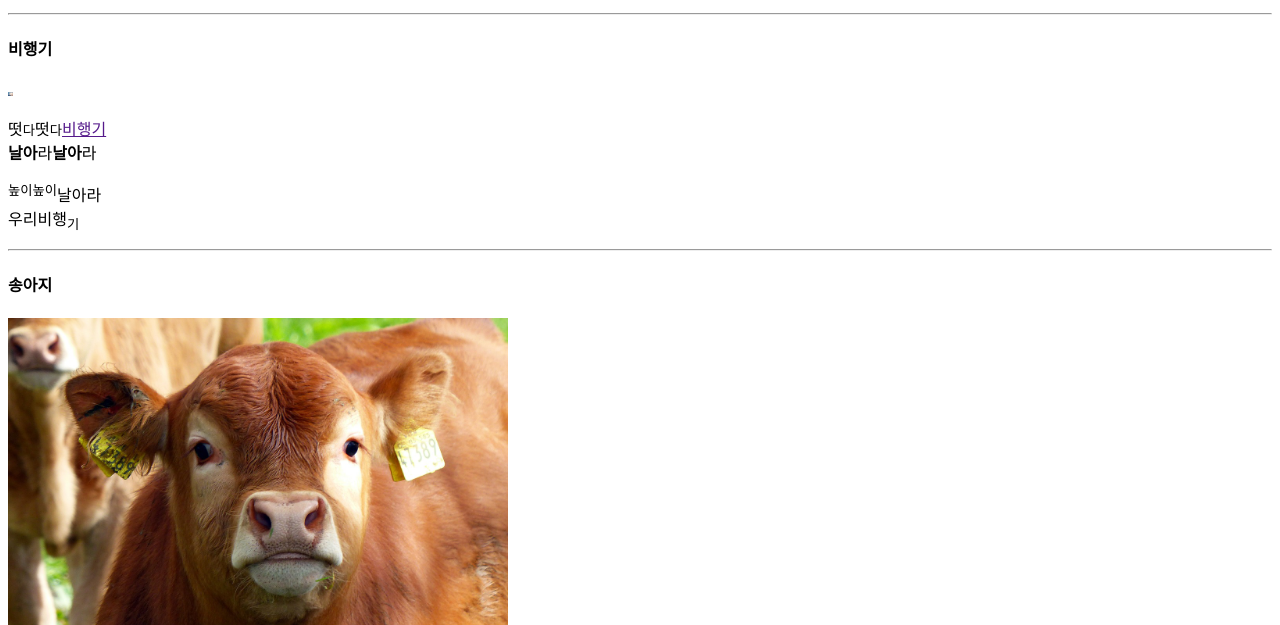
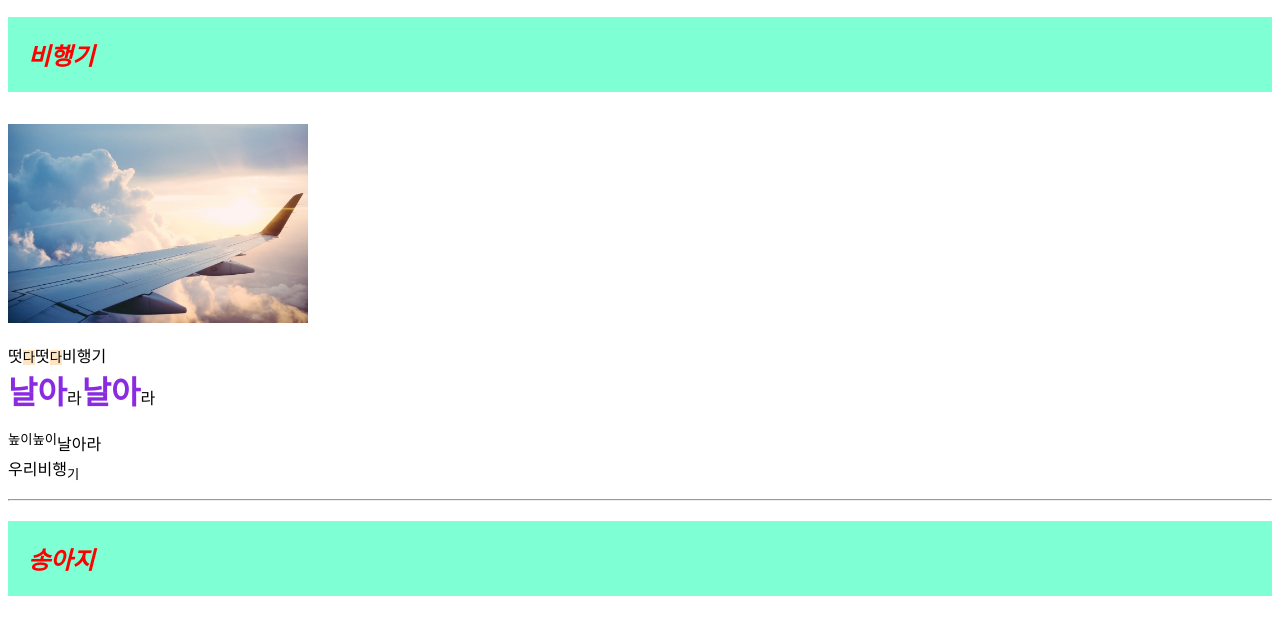
Before and after one commit to choiharin/green310, a plain HTML site: page ex_song.html in a window 1280 px wide. Shown: the part 507-1132 px from the top of the page. Drawn offline with Linux system fonts and the light colour scheme.

Commit message:
Update ex_song.html

```diff
--- a/ex_song.html
+++ b/ex_song.html
@@ -6,24 +6,43 @@
     <meta http-equiv="X-UA-Compatible" content="IE=edge">
     <meta name="viewport" content="width=device-width, initial-scale=1.0">
     <title>예제</title>
+
+    <style>
+        h4 {color: red;
+        background-color: aquamarine;
+    margin-top: 20px;
+font-style: italic;
+font-size: x-large;
+padding: 20px;
+border: 20px; }
+        a {text-decoration: none;
+        color: black;}
+        a:hover {text-decoration: underline;
+        color:violet}
+        small {background-color: bisque;}
+        strong {font-size: xx-large;
+        color: blueviolet;}
+
+
+    </style>
 </head>
 
 <body>
 
     <h4>산토끼</h4>
     <!-- 웹접근성을 고려한다. -->
-    <img src="img/rabbit.jpg" alt="토끼사진" width="auto" height="300">
+    <img src="img/rabbit.jpg" alt="토끼사진" width="300">
     <p><a href="https://cdn.newspenguin.com/news/photo/202301/13183_40599_448.jpg">산토끼</a><strong>토끼야</strong><br>어디를가느냐
     </p>
     <p><sup>깡</sup><sub>총</sub><sup>깡</sup><sub>총</sub>뛰면서<br><del><i>어디를</i></del>가느냐</p>
     <hr>
     <h4>비행기</h4>
-    <img src="img/qlgodrl.jpg" alt="비행기사진" width="5ㅗ허ㅛㅠㅜ효ㅠㅜ효ㅠㅜ효ㅠㅜ효ㅠㅜ효ㅠㅜ효ㅠㅜ효ㅠㅜ효ㅠㅜ효ㅠㅜ효ㅠㅜ효ㅠㅜ효ㅠㅜㅍ ㅡ00">
+    <img src="img/qlgodrl.jpg" alt="비행기사진" width="300">
     <p>떳<small>다</small>떳<small>다</small><a href="">비행기</a><br><strong>날아</strong>라<strong>날아</strong>라</p>
     <p><sup>높이높이</sup>날아라<br>우리비행<sub>기</sub></p>
     <hr>
     <h4>송아지</h4>
-    <img src="img/thddkwl.jpg" alt="송아지사진" width="500">
+    <img src="img/thddkwl.jpg" alt="송아지사진" width="300">
     <p><strong>송</strong>아지<strong>송</strong>아지<br><ins>얼룩송아지</ins></p>
     <p>엄마소도<b>얼룩소</b><br>엄마닮았네</p>
     <hr>
```
